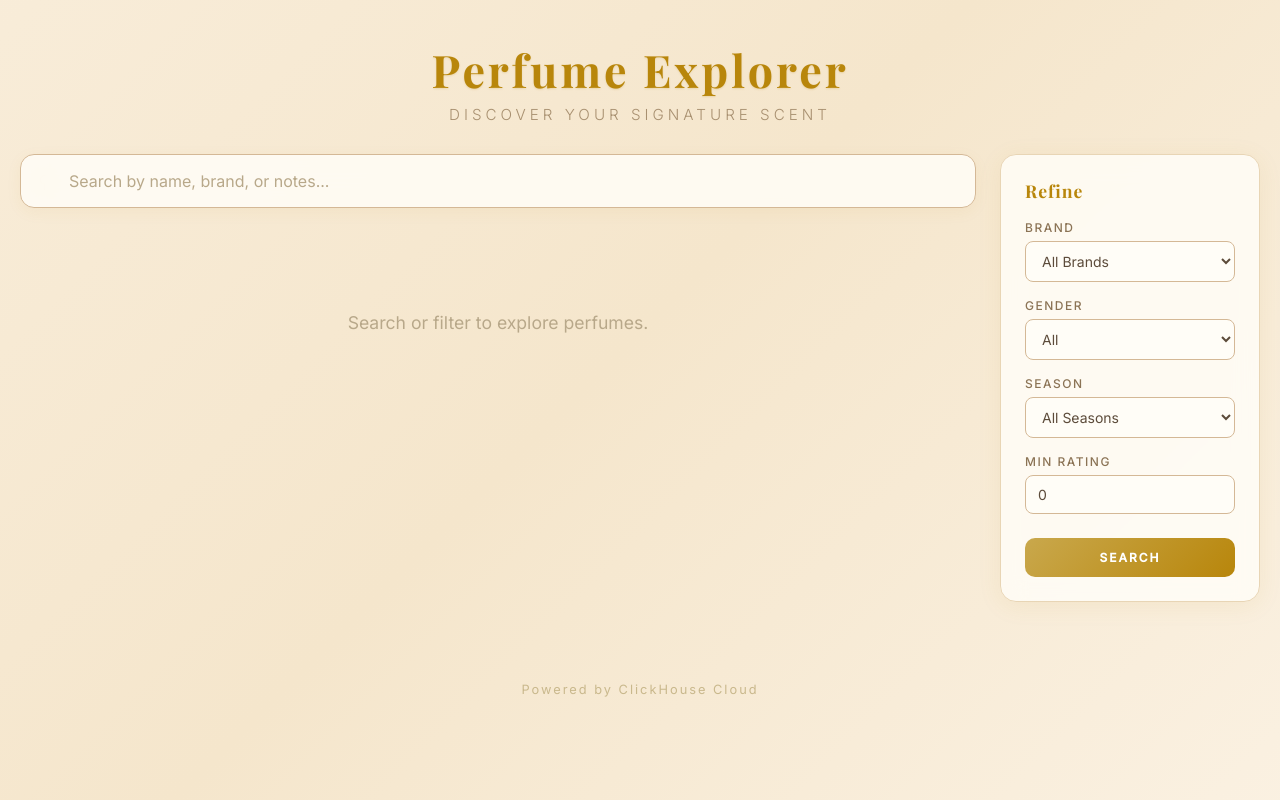
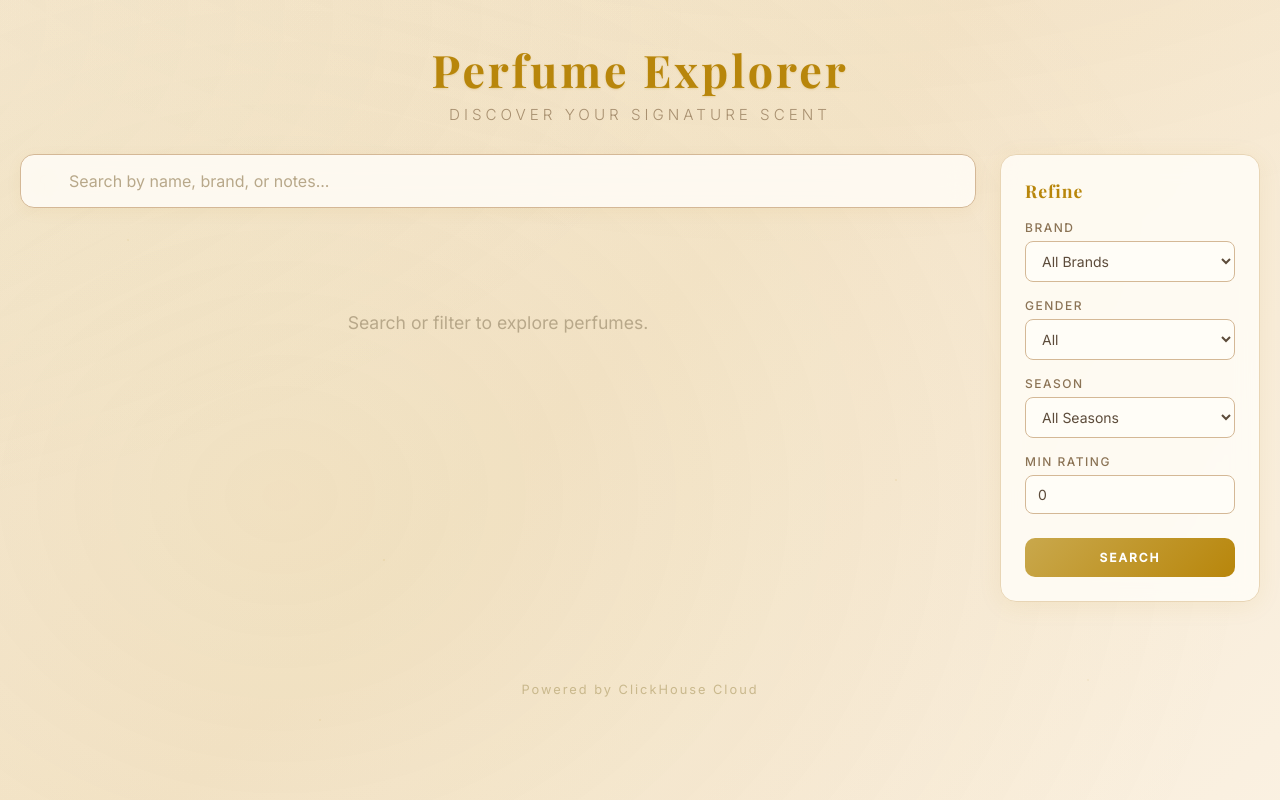
Before and after one commit to spoorthyvv/perfume-explorer, a FastAPI app: page / in a window 1280 px wide. Run offline with FastAPI, Linux system fonts and the light colour scheme.

Commit message:
Update index.html

```diff
--- a/templates/index.html
+++ b/templates/index.html
@@ -18,11 +18,52 @@
             50% { background-position: 100% 50%; }
             100% { background-position: 0% 50%; }
         }
+        body::before {
+            content: '';
+            position: fixed;
+            top: 0; left: 0;
+            width: 100%; height: 100%;
+            background:
+                radial-gradient(ellipse at 20% 50%, rgba(201,168,76,0.12) 0%, transparent 50%),
+                radial-gradient(ellipse at 80% 20%, rgba(184,134,11,0.08) 0%, transparent 40%),
+                radial-gradient(ellipse at 60% 80%, rgba(201,168,76,0.10) 0%, transparent 45%);
+            background-size: 200% 200%;
+            animation: glowMove 6s ease-in-out infinite alternate;
+            pointer-events: none;
+            z-index: 0;
+        }
+        body::after {
+            content: '';
+            position: fixed;
+            top: 0; left: 0;
+            width: 100%; height: 100%;
+            background-image:
+                radial-gradient(1px 1px at 10% 30%, rgba(201,168,76,0.4) 0%, transparent 100%),
+                radial-gradient(1px 1px at 30% 70%, rgba(184,134,11,0.3) 0%, transparent 100%),
+                radial-gradient(1px 1px at 50% 20%, rgba(201,168,76,0.35) 0%, transparent 100%),
+                radial-gradient(1px 1px at 70% 60%, rgba(184,134,11,0.3) 0%, transparent 100%),
+                radial-gradient(1px 1px at 90% 40%, rgba(201,168,76,0.4) 0%, transparent 100%),
+                radial-gradient(1px 1px at 25% 90%, rgba(184,134,11,0.25) 0%, transparent 100%),
+                radial-gradient(1px 1px at 85% 85%, rgba(201,168,76,0.35) 0%, transparent 100%);
+            animation: sparkle 4s ease-in-out infinite alternate;
+            pointer-events: none;
+            z-index: 0;
+        }
+        @keyframes glowMove {
+            0% { background-position: 0% 0%; }
+            100% { background-position: 100% 100%; }
+        }
+        @keyframes sparkle {
+            0% { opacity: 0.3; }
+            50% { opacity: 1; }
+            100% { opacity: 0.4; }
+        }
 
-        /* --- Header --- */
         .header {
             text-align: center;
             padding: 40px 20px 30px;
+            position: relative;
+            z-index: 1;
         }
         .header h1 {
             font-family: 'Playfair Display', serif;
@@ -40,17 +81,17 @@
             font-weight: 300;
         }
 
-        /* --- Layout --- */
         .main-layout {
             display: flex;
             max-width: 1400px;
             margin: 0 auto;
             gap: 24px;
             padding: 0 20px 40px;
+            position: relative;
+            z-index: 1;
         }
         .content-area { flex: 1; }
 
-        /* --- Sidebar filters --- */
         .sidebar {
             width: 260px;
             flex-shrink: 0;
@@ -121,14 +162,8 @@
             box-shadow: 0 4px 12px rgba(184,134,11,0.3);
         }
 
-        /* --- Search bar --- */
-        .search-container {
-            margin-bottom: 24px;
-        }
-        .search-wrap {
-            position: relative;
-            max-width: 100%;
-        }
+        .search-container { margin-bottom: 24px; }
+        .search-wrap { position: relative; max-width: 100%; }
         .search-wrap input {
             width: 100%;
             padding: 16px 20px 16px 48px;
@@ -157,7 +192,6 @@
             color: #C9A84C;
         }
 
-        /* --- Stats --- */
         .stats { display: flex; gap: 16px; margin-bottom: 24px; }
         .stat {
             flex: 1;
@@ -175,9 +209,14 @@
             font-weight: 700;
             color: #B8860B;
         }
-        .stat .label { font-size: 0.75em; color: #8B7355; margin-top: 2px; text-transform: uppercase; letter-spacing: 1px; }
+        .stat .label {
+            font-size: 0.75em;
+            color: #8B7355;
+            margin-top: 2px;
+            text-transform: uppercase;
+            letter-spacing: 1px;
+        }
 
-        /* --- Cards --- */
         .grid { display: grid; grid-template-columns: repeat(auto-fill, minmax(300px, 1fr)); gap: 16px; }
         .card {
             background: rgba(255,253,247,0.9);
@@ -214,11 +253,8 @@
         .notes { font-size: 0.83em; color: #8B7355; margin-top: 10px; line-height: 1.7; }
         .notes span { color: #5C4B3A; }
         .notes-row { margin-bottom: 2px; }
-
-        /* --- Hidden notes on hover expand --- */
         .notes-detail { max-height: 0; overflow: hidden; transition: max-height 0.3s ease; }
         .card:hover .notes-detail { max-height: 120px; }
-
         .price-rating {
             display: flex;
             justify-content: space-between;
@@ -230,7 +266,6 @@
         .price { font-size: 1.3em; font-weight: 600; color: #3B2F2F; }
         .rating { color: #C9A84C; font-size: 1.05em; font-weight: 500; }
         .longevity { font-size: 0.8em; color: #A89070; }
-
         .empty { text-align: center; color: #B8A88A; padding: 80px 20px; font-size: 1.1em; }
         .powered {
             text-align: center;
@@ -239,6 +274,8 @@
             padding-bottom: 20px;
             font-size: 0.8em;
             letter-spacing: 2px;
+            position: relative;
+            z-index: 1;
         }
 
         @media (max-width: 768px) {
@@ -258,7 +295,6 @@
     <form action="/search" method="get">
     <div class="main-layout">
 
-        <!-- Left: content -->
         <div class="content-area">
 
             <div class="search-container">
@@ -317,7 +353,6 @@
 
         </div>
 
-        <!-- Right: filters sidebar -->
         <div class="sidebar">
             <div class="filter-panel">
                 <h3>Refine</h3>
```
